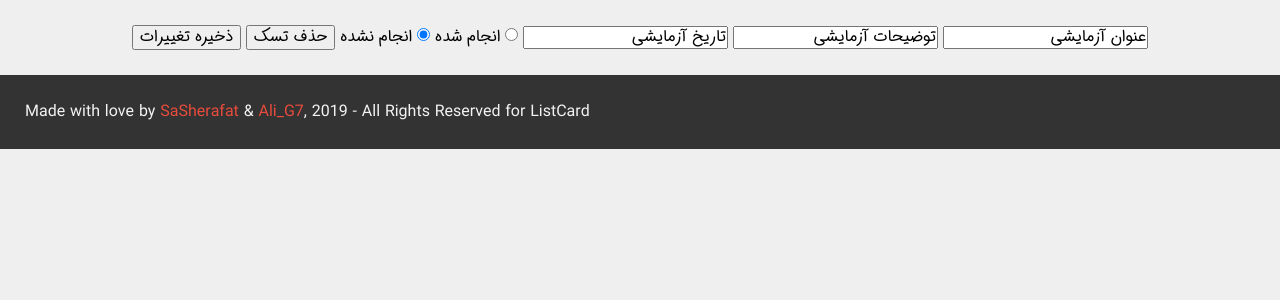
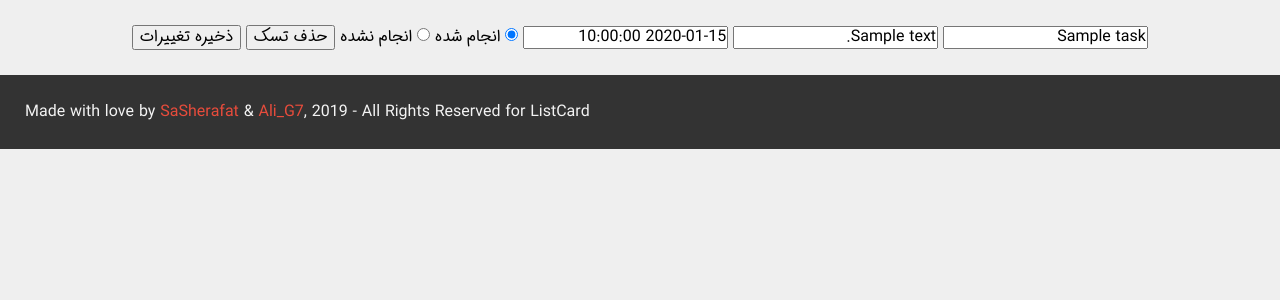
Before and after one commit to sasherafat-zz/it-1, a PHP site: page /task_view.php?task_id=1 in a window 1280 px wide. Shown: the part 265-565 px from the top of the page. Run offline with PHP 8.4, Linux system fonts and the light colour scheme; the visitor is signed in with stand-in values (Sample User, id 1); tables that the repository leaves empty or names only in its code hold one stand-in row (values such as "Sample post"); some libraries are stand-ins or nearby versions.

Commit message:
Edit & Delete Task Done.

```diff
--- a/assets/css/style.css
+++ b/assets/css/style.css
@@ -898,3 +898,6 @@ footer a {
 .alert.success {
   background: #26A65B;
 }
+.alert.warning {
+  background: #ff3300;
+}
--- a/panel.php
+++ b/panel.php
@@ -3,6 +3,12 @@ $page = 'panel';
 $tab = 'dashboard';
 require './bootstrapper.php';
 require './header.php';
+?>
+<?php
+if(isset($_SESSION['deleted'])) {
+    echo "<div class=\"alert warning\">تسک مورد نظر با موفقیت حذف شد.</div>";
+    unset($_SESSION['deleted']);
+}
 ?>
 <!-- Fetch User's Cards -->
 <table class="task_table">
--- a/task_add.php
+++ b/task_add.php
@@ -11,10 +11,12 @@ if(isset($_POST['add_task'])) {
     $created_at = $_POST['created_at'];
     if(isset($_POST['status']) && $_POST['status'] == 'done')
         $status = 1;
+    elseif(isset($_POST['status']))
+        $status = 0;
     else
-        $status = 0;
+        $status = null;
     $err = [];
-    if($title == null || $content == null || $created_at == null) {
+    if($title == null || $content == null || $created_at == null || $status === null) {
         $err[] = 'همه فیلدها الزامی است';
     }
     if($created_at != null && !is_numeric($created_at))
--- a/task_view.php
+++ b/task_view.php
@@ -4,15 +4,72 @@ $tab = '';
 require './bootstrapper.php';
 require './header.php';
 ?>
+<?php
+if(isset($_POST['edit'])) {
+    $title = $_POST['title'];
+    $content = $_POST['content'];
+    $created_at = $_POST['created_at'];
+    if(isset($_POST['status']) && $_POST['status'] == 'done')
+        $status = 1;
+    elseif(isset($_POST['status']))
+        $status = 0;
+    else
+        $status = null;
+    $err = [];
+    if($title == null || $content == null || $created_at == null || $status === null) {
+        $err[] = 'همه فیلدها الزامی است';
+    }
+    if($created_at != null && !is_numeric($created_at))
+        $err[] = 'تاریخ اشتباه است';
+    if(count($err) == 0) {
+        $query = $conn->prepare("update task set title = :title, content = :content, status = :status, created_at = :created_at where id = :task_id");
+        $query->bindParam(':title', $title);
+        $query->bindParam(':content', $content);
+        $query->bindParam(':status', $status);
+        $query->bindParam(':created_at', $created_at);
+        $query->bindParam(':task_id', $_GET['task_id']);
+
+        if($query->execute())
+            echo "<div class=\"alert success\">تسک مورد نظر با موفقیت بروزرسانی شد.</div>";
+        else
+            echo "<div class=\"alert danger\">خطایی رخ داد.</div>";
+    } else {
+        foreach ($err as $message) {
+            echo "<div class=\"alert danger\">".$message."</div>";
+        }
+    }
+}
+?>
+<?php
+if(isset($_POST['delete'])) {
+    $query = $conn->prepare("delete from task where id = :task_id");
+    $query->bindParam(':task_id', intval($_GET['task_id']));
+    if($query->execute())
+        $_SESSION['deleted'] = 1;
+    else
+        echo "<div class=\"alert danger\">خطایی رخ داد.</div>";
+}
+?>
+<?php
+$query = $conn->prepare("select * from task where user_id = :user_id AND id = :task_id");
+$query->bindParam(':user_id', $user['id']);
+$query->bindParam(':task_id', $_GET['task_id']);
+$query->execute();
+$result = $query->fetchAll(PDO::FETCH_ASSOC);
+if(count($result))
+    $task = $result[0];
+else
+    header('location: ./panel.php')
+?>
 <!-- Edit Cards -->
-<form class="view_form" action="#" method="post">
-    <input value="عنوان آزمایشی" placeholder="عنوان تسک" type="text" />
-    <input value="توضیحات آزمایشی" placeholder="توضیحات" type="text" />
-    <input value="تاریخ آزمایشی" placeholder="تاریخ ثبت" type="text" />
-    <input  type="radio" name="status" id="done" value="done"> <label for="done">انجام شده</label>
-    <input checked type="radio" name="status" id="not_done" value="not_done"> <label for="not_done">انجام نشده</label>
+<form class="view_form" action="./task_view.php?task_id=<?php echo $task['id']; ?>" method="post">
+    <input name="title" value="<?php echo $task['title']; ?>" placeholder="عنوان تسک" type="text" />
+    <input name="content" value="<?php echo $task['content']; ?>" placeholder="توضیحات" type="text" />
+    <input name="created_at" value="<?php echo $task['created_at']; ?>" placeholder="تاریخ ثبت" type="text" />
+    <input <?php if($task['status']) { ?>checked<?php } ?>  type="radio" name="status" id="done" value="done"> <label for="done">انجام شده</label>
+    <input <?php if(!$task['status']) { ?>checked<?php } ?> type="radio" name="status" id="not_done" value="not_done"> <label for="not_done">انجام نشده</label>
     <button type="submit" name="delete">حذف تسک</button>
-    <button type="submit" name="save">ذخیره تغییرات</button>
+    <button type="submit" name="edit">ذخیره تغییرات</button>
 </form>
 <?php
 require './footer.php';
```
